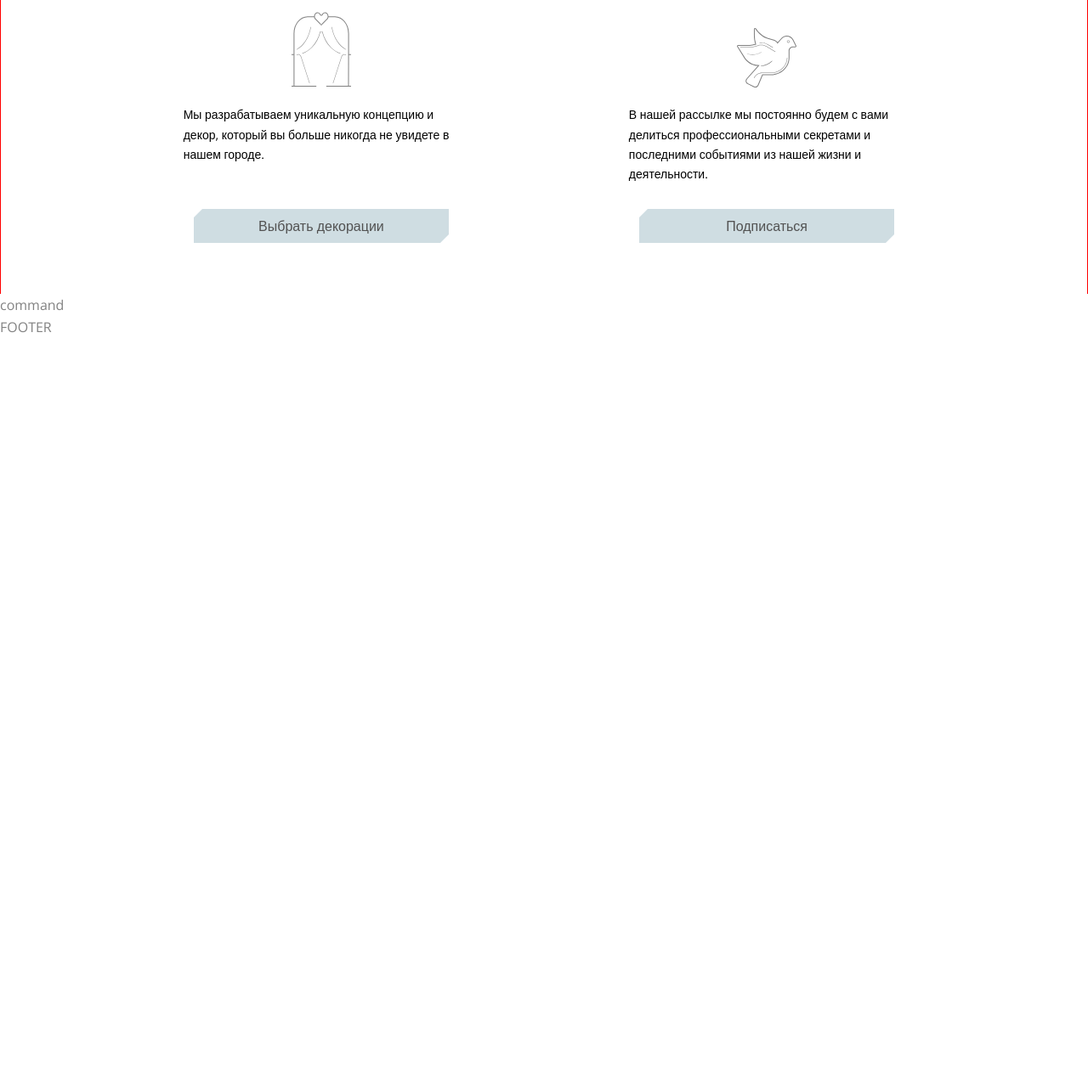
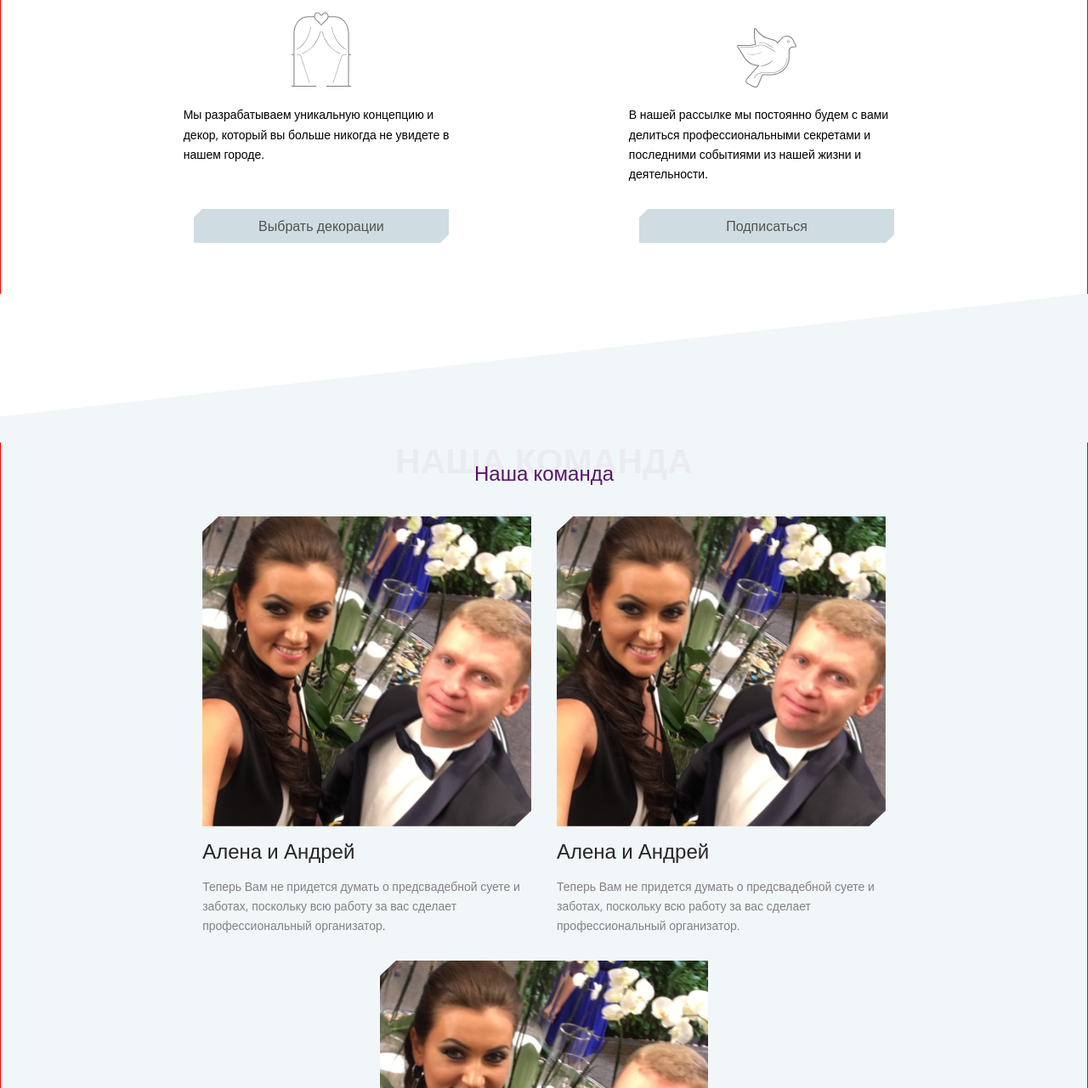
Before and after one commit to Magdan4ik/CrCode, a plain HTML site: page html/index.html in a window 1280 px wide. Shown: the part 1519-2800 px from the top of the page at 85% size. Before the commit the page ends 1918 px from the top, so only its background shows below. Drawn offline with nearby package versions, Linux system fonts and the light colour scheme; files whose address does not match are found by name.

Commit message:
Home - Section(3)

```diff
--- a/html/index.html
+++ b/html/index.html
@@ -124,7 +124,26 @@
 				</div>
 			</section>
 			<section class="command">
-				command
+				<div class="command__inner container">
+					<h2 class="title command__title" data-shadow="Наша команда">Наша команда</h2>
+					<ul class="command__list">
+						<li class="command__item">
+							<figure class="command__photo"><img src="../img/command__photo.jpg" alt=""></figure>
+							<p class="command__name">Алена и Андрей</p>
+							<p class="command__desc">Теперь Вам не придется думать о предсвадебной суете и заботах, поскольку всю работу за вас сделает профессиональный организатор.</p>
+						</li>
+						<li class="command__item">
+							<figure class="command__photo"><img src="../img/command__photo.jpg" alt=""></figure>
+							<p class="command__name">Алена и Андрей</p>
+							<p class="command__desc">Теперь Вам не придется думать о предсвадебной суете и заботах, поскольку всю работу за вас сделает профессиональный организатор.</p>
+						</li>
+						<li class="command__item">
+							<figure class="command__photo"><img src="../img/command__photo.jpg" alt=""></figure>
+							<p class="command__name">Алена и Андрей</p>
+							<p class="command__desc">Теперь Вам не придется думать о предсвадебной суете и заботах, поскольку всю работу за вас сделает профессиональный организатор.</p>
+						</li>
+					</ul>
+				</div>
 			 </section>
 		</main>
 		<footer class="footer">
--- a/sass/_base.sass
+++ b/sass/_base.sass
@@ -38,11 +38,11 @@ html, body
 	height: 100%
 
 body
-	font-size: 16px
+	position: relative
 	min-width: 320px
 	max-width: 1920px
 	margin: 0 auto
-	position: relative
+	font-size: 18px
 	line-height: 1.65
 	color: #828282
 	font-family: var(--main-font)
--- a/sass/_common.sass
+++ b/sass/_common.sass
@@ -34,6 +34,7 @@
 		&:hover
 			background: var(--main-color)
 			color: #fff
+
 /*============= TITLE STYLE ============= */
 .title
 	position: relative
@@ -60,8 +61,6 @@
 /*============================================================= */
 .main
 	padding-top: 55px
-
-
 
 /*============= HOME - SECTION 1 ============= */
 .base
@@ -157,6 +156,44 @@
 	&__btn
 		margin-top: auto
 
+/*============= HOME - SECTION 3 ============= */
+.command
+	background: #F1F6F8
+	&::before,
+	&::after
+		content: ""
+		display: block
+		height: 145px
+		width: 100%
+	&::before
+		background: linear-gradient(to left top, #F1F6F8 50%, #fff 50.3%)
+	&::after
+		background: linear-gradient(to right bottom, #F1F6F8 50%, #fff 50.3%)
+	&__list
+		display: flex
+		flex-flow: row wrap
+		justify-content: center
+	&__item
+		flex-basis: 31%
+		min-width: 350px
+		margin: 15px
+	&__photo
+		width: 100%
+		height: 365px
+		margin-bottom: 15px
+		clip-path: polygon(0% 5%, 5% 0, 100% 0, 100% 95%, 95% 100%, 0 100%)
+		img
+			width: 100%
+			height: 100%
+			object-fit: cover
+	&__name
+		margin-bottom: 15px
+		font-size: 24px
+		line-height: 1.2
+		color: #262626
+	&__desc
+		font-size: 14px
+		color: #828282
 
 
 
```
Also changed, not shown: _html/index.html (+20 -1 lines), css/main.css, img/command__photo.jpg (added).
